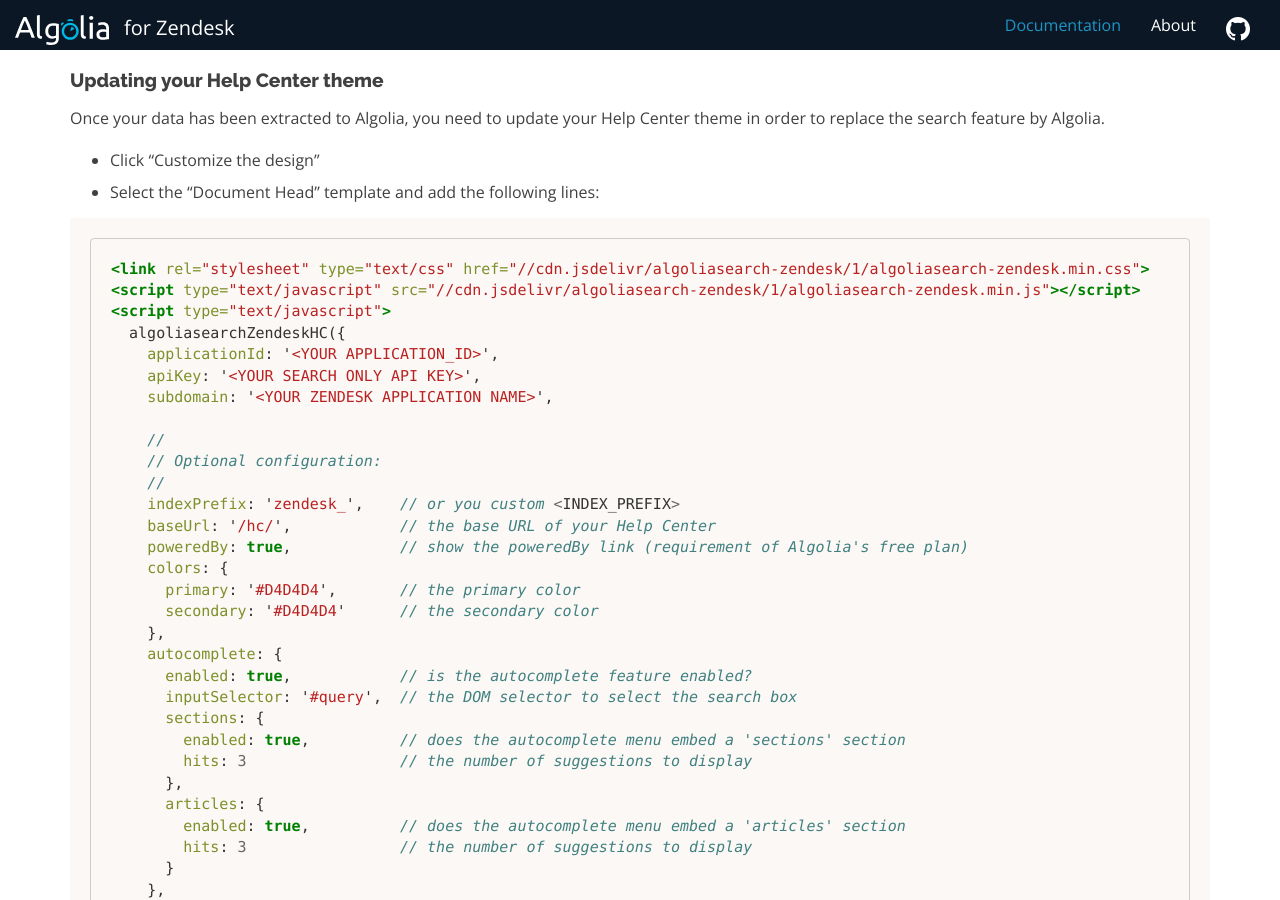
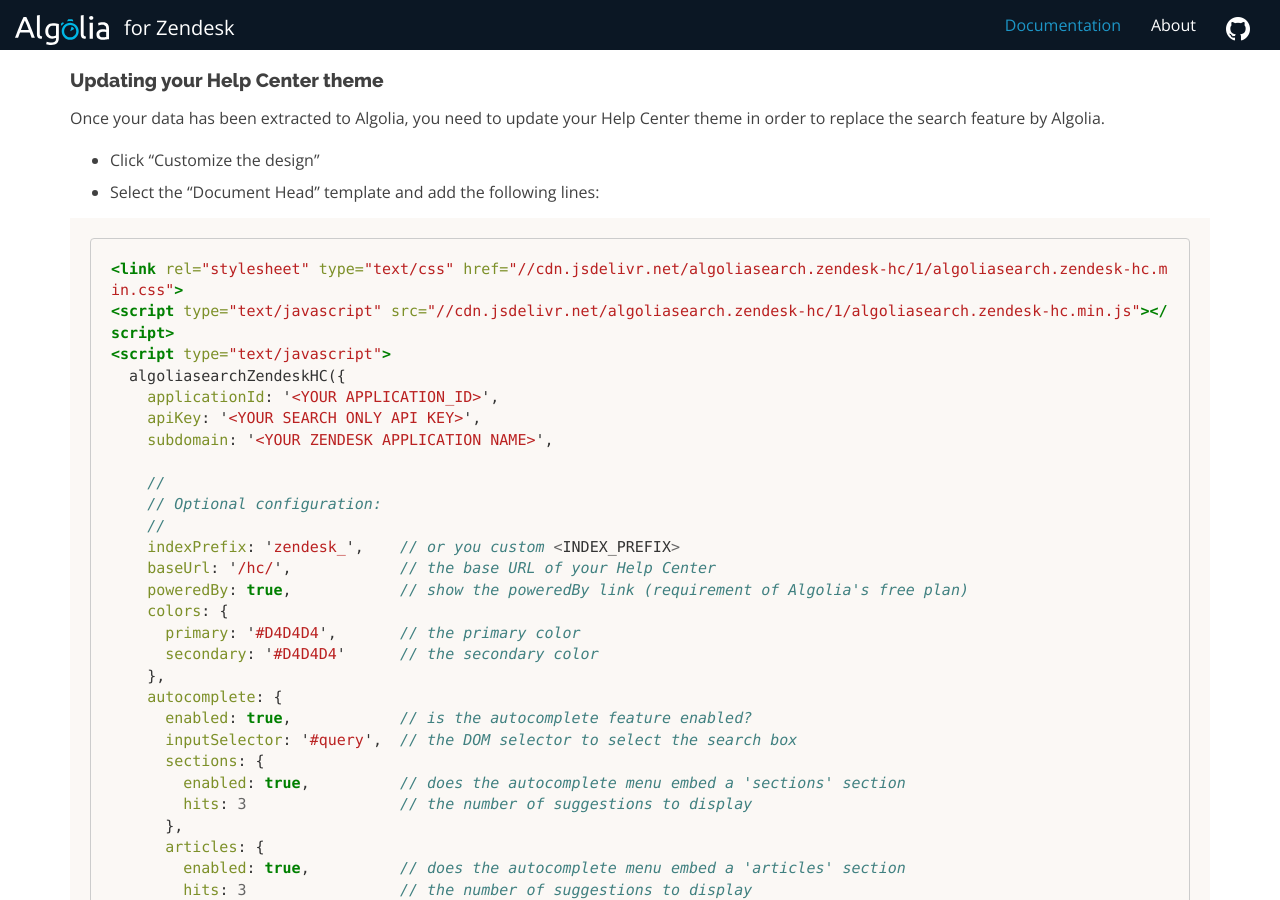
Before and after one commit to algolia/algoliasearch-zendesk, a Jekyll site: the page built from docs/documentation.md, in a window 1280 px wide and 900 px high, scrolled down 322 px. Built offline with Jekyll 4.4.1, drawn with Linux system fonts in a browser that asks for light colours; nearby versions of some CDN libraries; comment, search, counter and statistics services are not loaded.

Commit message:
docs(README): Fix jsdelivr URLs

````diff
--- a/docs/documentation.md
+++ b/docs/documentation.md
@@ -23,8 +23,8 @@
  * Select the "Document Head" template and add the following lines:
 
 ```html
-<link rel="stylesheet" type="text/css" href="//cdn.jsdelivr/algoliasearch-zendesk/1/algoliasearch-zendesk.min.css">
-<script type="text/javascript" src="//cdn.jsdelivr/algoliasearch-zendesk/1/algoliasearch-zendesk.min.js"></script>
+<link rel="stylesheet" type="text/css" href="//cdn.jsdelivr.net/algoliasearch.zendesk-hc/1/algoliasearch.zendesk-hc.min.css">
+<script type="text/javascript" src="//cdn.jsdelivr.net/algoliasearch.zendesk-hc/1/algoliasearch.zendesk-hc.min.js"></script>
 <script type="text/javascript">
   algoliasearchZendeskHC({
     applicationId: '<YOUR APPLICATION_ID>',
````
Also changed, not shown: README.md.
